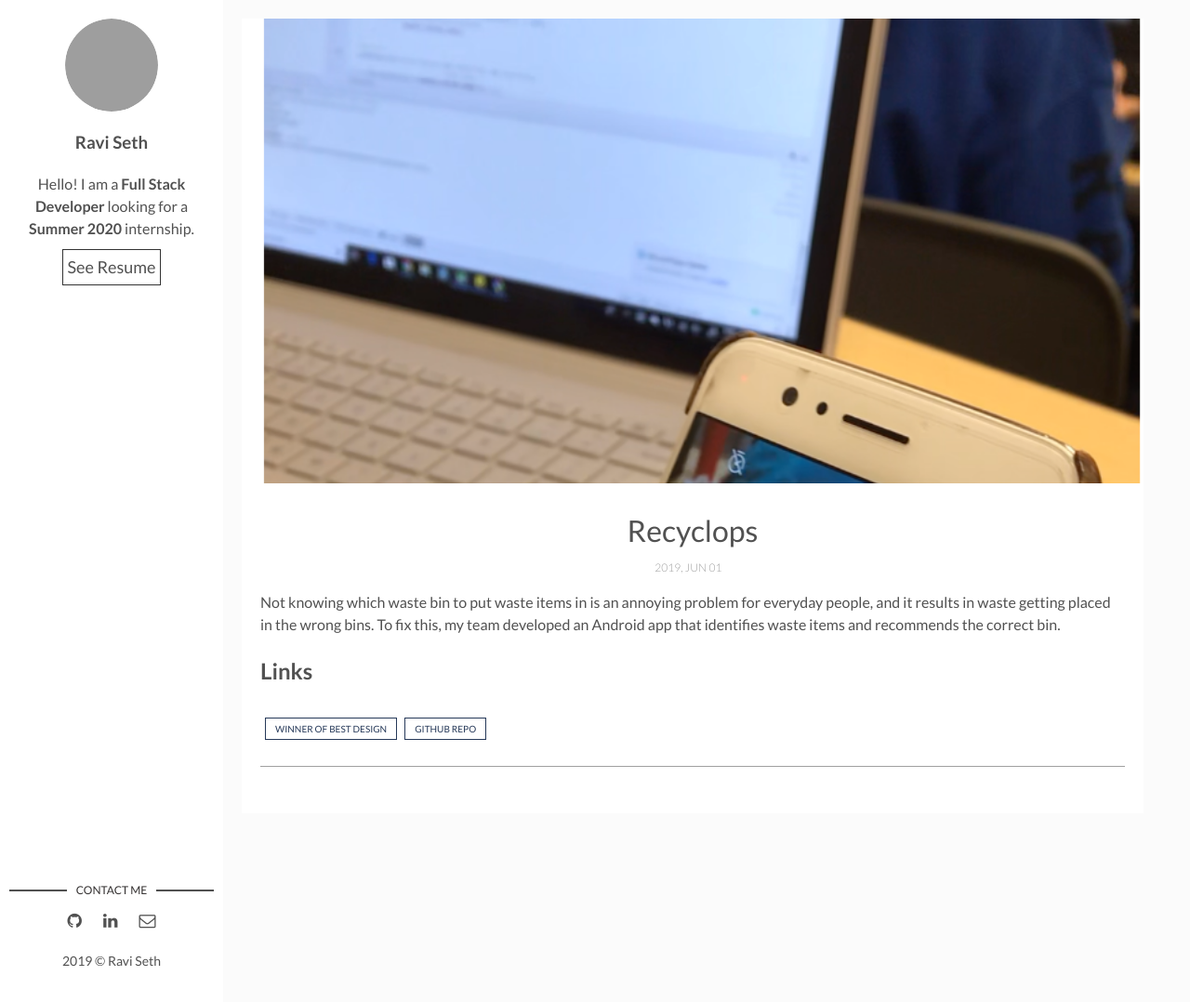
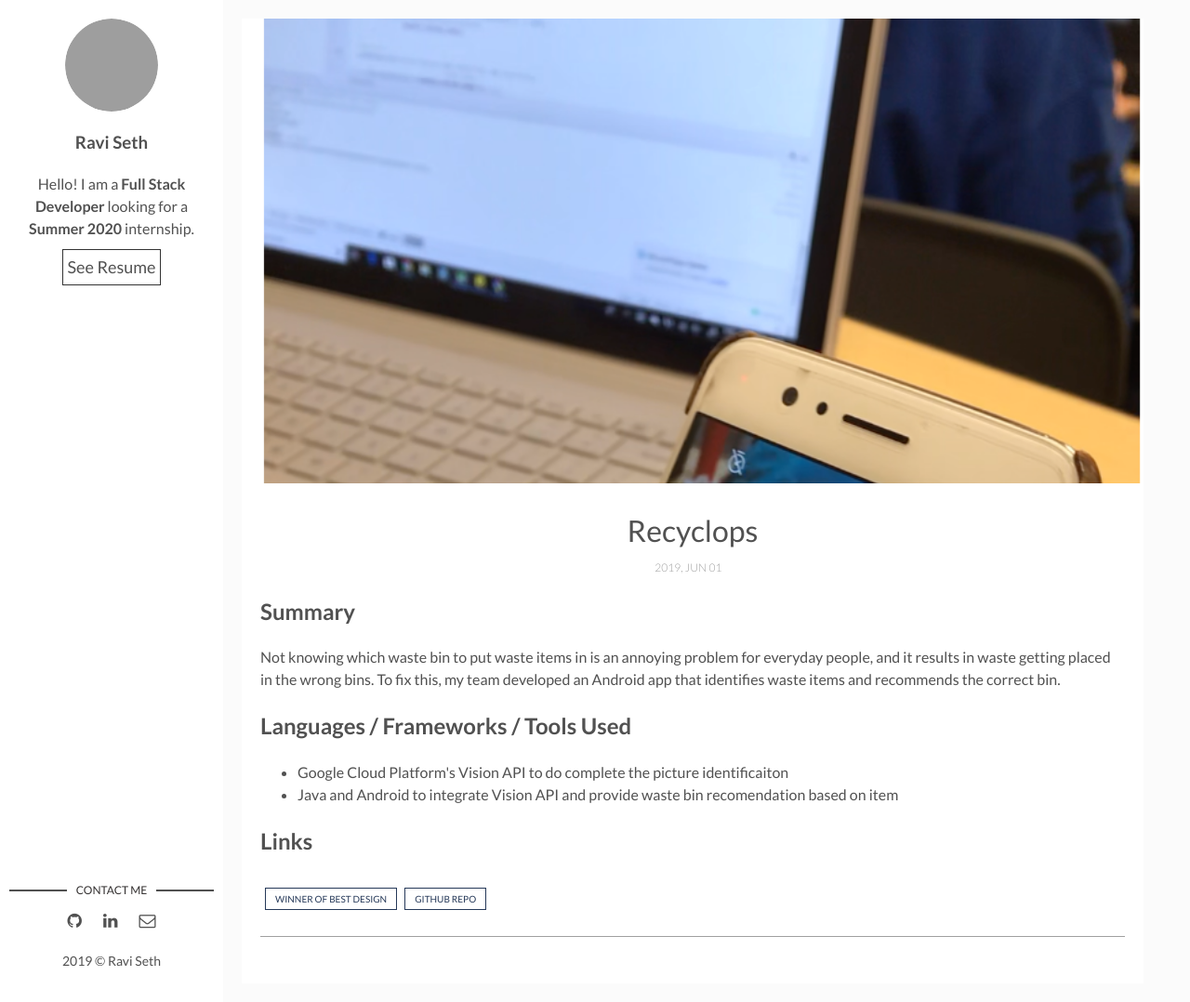
Before and after one commit to Rksseth/Rksseth.github.io, a Jekyll site: the page built from _posts/2019-06-1-recyclops.markdown, in a window 1280 px wide and 1078 px high. Shown: the whole window at 93% size. Built offline with Jekyll 4.4.1, drawn with Linux system fonts in a browser that asks for light colours; grey boxes are pictures that could not be loaded.

Commit message:
changed some styling and updated post

```diff
--- a/_posts/2019-06-1-recyclops.markdown
+++ b/_posts/2019-06-1-recyclops.markdown
@@ -7,7 +7,14 @@ img: recyclops.png # Add image post (optional)
 fig-caption: # Add figcaption (optional)
 tags: []
 ---
+## Summary
 Not knowing which waste bin to put waste items in is an annoying problem for everyday people, and it results in waste getting placed in the wrong bins.  To fix this, my team developed an Android app that identifies waste items and recommends the correct bin.
+
+## Languages / Frameworks / Tools Used
+<ul>
+<li>Google Cloud Platform's Vision API to do complete the picture identificaiton</li>
+<li>Java and Android to integrate Vision API and provide waste bin recomendation based on item</li>
+</ul>
 
 ## Links
 <div class="page-footer">
--- a/assets/css/main.css
+++ b/assets/css/main.css
@@ -1141,7 +1141,7 @@ footer .copyright {
 }
 
 .post .post-thumbnail {
-  width: 100%;
+  width: 40%;
   max-width: 100%;
   min-height: 11rem;
   -webkit-background-size: cover;
```
Also changed, not shown: 3 other files.
